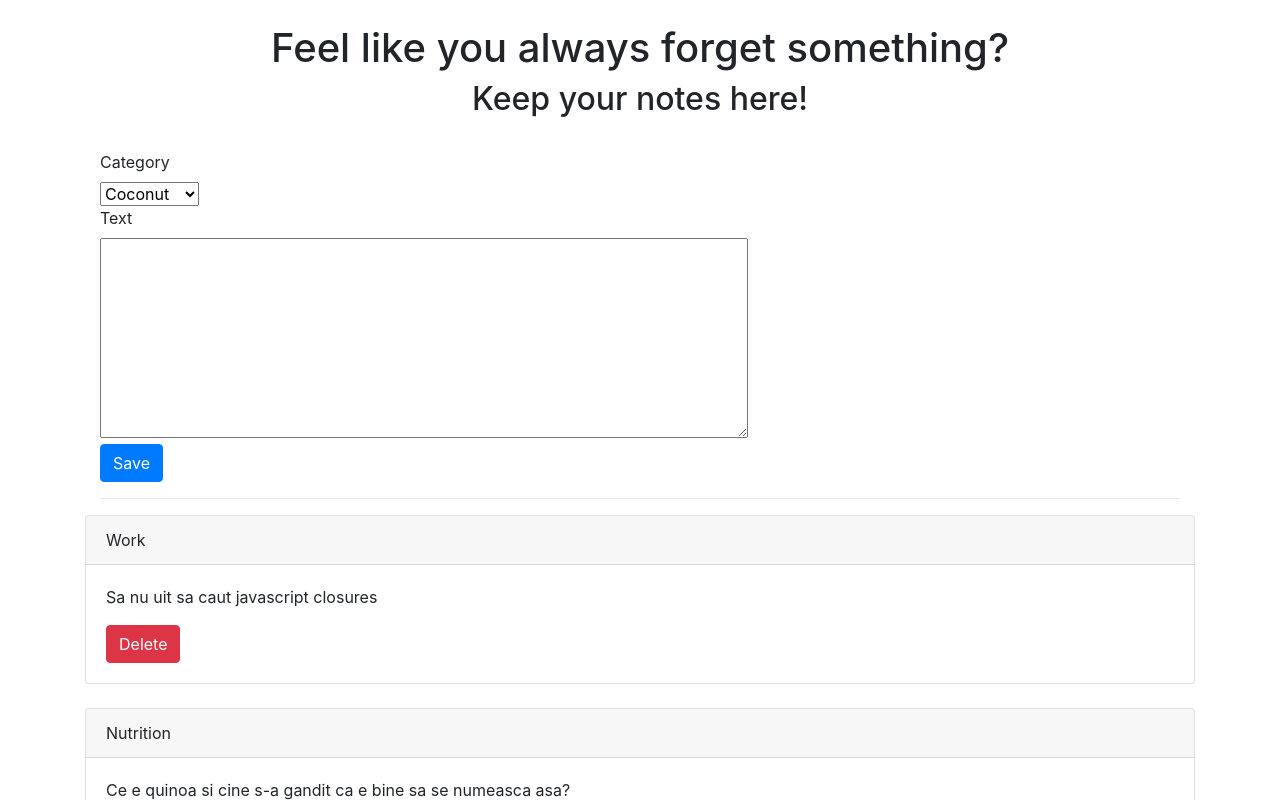
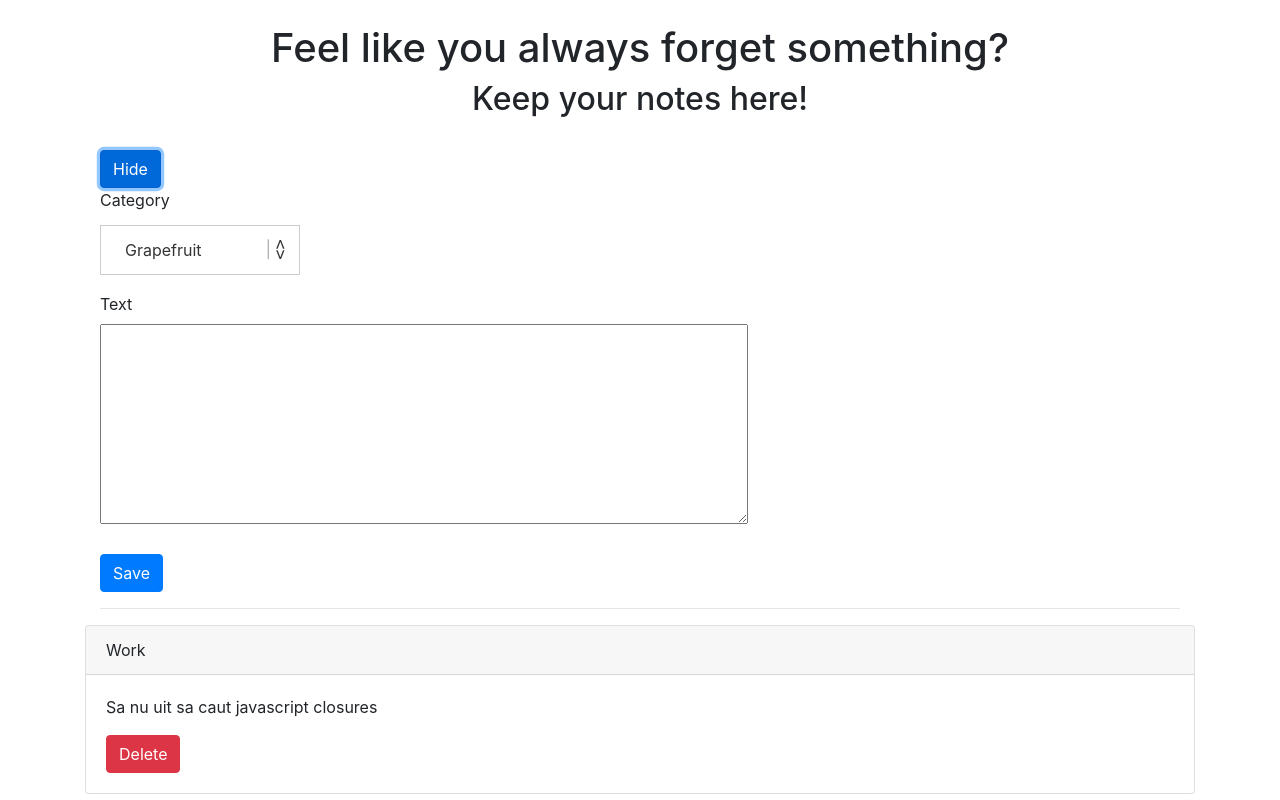
Before and after one commit to SeverinDragos/Notes-App, a React (Create React App) app: page / in a window 1280 px wide. Both pictures are taken after a click on the button "Add Note". Shown: the top 800 px of the page. Built offline with nearby package versions, Linux system fonts and the light colour scheme.

Commit message:
added select css

```diff
--- a/src/components/features/notes/NewNote.js
+++ b/src/components/features/notes/NewNote.js
@@ -1,40 +1,49 @@
 import React, { useCallback, useState } from "react";
-import { Button, Container, Form } from "react-bootstrap";
+import { Button, Container } from "react-bootstrap";
 
 const NewNote = (props) => {
   const [displayForm, setDisplayForm] = useState(false);
 
   const displayHandler = useCallback(() => {
-    setDisplayForm(true);
-  }, [setDisplayForm]);
+    setDisplayForm(!displayForm);
+  }, [setDisplayForm, displayForm]);
+
+  const buttonText = displayForm ? "Hide" : "Add Note";
 
   const jsx = displayForm ? (
     <>
       <label>Category</label>
       <br />
+      <div class="selectdiv">
         <select>
           <option value="grapefruit">Grapefruit</option>
           <option value="lime">Lime</option>
-        <option selected value="coconut">
+          <option value="coconut">
             Coconut
           </option>
           <option value="mango">Mango</option>
         </select>
+      </div>
+      <br />
+      <br />
       <br />
       <label>Text</label>
       <br />
-      <textarea style={{width: "60%", height: "200px"}}></textarea>
+      <textarea style={{ width: "60%", height: "200px" }}></textarea>
+      <br />
       <br />
       <Button variant="primary">Save</Button>
     </>
   ) : (
-    <Button variant="primary" onClick={displayHandler}>
-      Add Note
-    </Button>
+    ""
   );
 
   return (
     <Container>
+      <Button variant="primary" onClick={displayHandler}>
+        {buttonText}
+      </Button>
+      <br />
       {jsx}
       <hr />
     </Container>
--- a/src/index.css
+++ b/src/index.css
@@ -11,3 +11,61 @@ code {
   font-family: source-code-pro, Menlo, Monaco, Consolas, 'Courier New',
     monospace;
 }
+
+body {
+  background: #f2f2f2;
+}
+
+.selectdiv {
+  position: relative;
+  /*Don't really need this just for demo styling*/
+
+  float: left;
+  min-width: 200px;
+}
+
+/* IE11 hide native button (thanks Matt!) */
+select::-ms-expand {
+display: none;
+}
+
+.selectdiv:after {
+  content: '<>';
+  font: 17px "Consolas", monospace;
+  color: #333;
+  -webkit-transform: rotate(90deg);
+  -moz-transform: rotate(90deg);
+  -ms-transform: rotate(90deg);
+  transform: rotate(90deg);
+  right: 11px;
+  /*Adjust for position however you want*/
+
+  top: 18px;
+  padding: 0 0 2px;
+  border-bottom: 1px solid #999;
+  /*left line */
+
+  position: absolute;
+  pointer-events: none;
+}
+
+.selectdiv select {
+  -webkit-appearance: none;
+  -moz-appearance: none;
+  appearance: none;
+  /* Add some styling */
+  width: 100%;
+  max-width: 320px;
+  height: 50px;
+  float: right;
+  margin: 5px 0px;
+  padding: 0px 24px;
+  font-size: 16px;
+  line-height: 1.75;
+  color: #333;
+  background-color: #ffffff;
+  background-image: none;
+  border: 1px solid #cccccc;
+  -ms-word-break: normal;
+  word-break: normal;
+}
```
Lines whose indentation alone changed are shown as unchanged.
